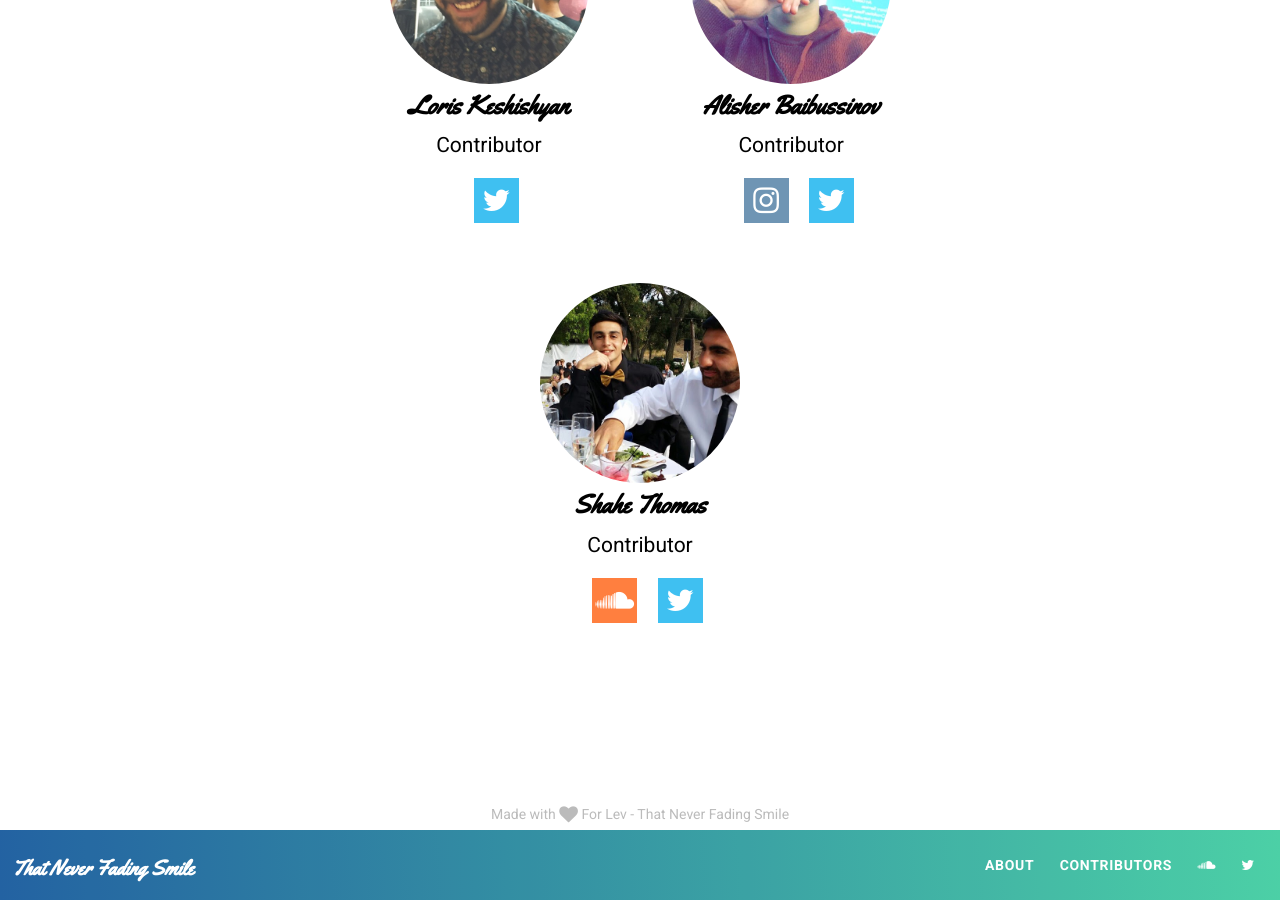
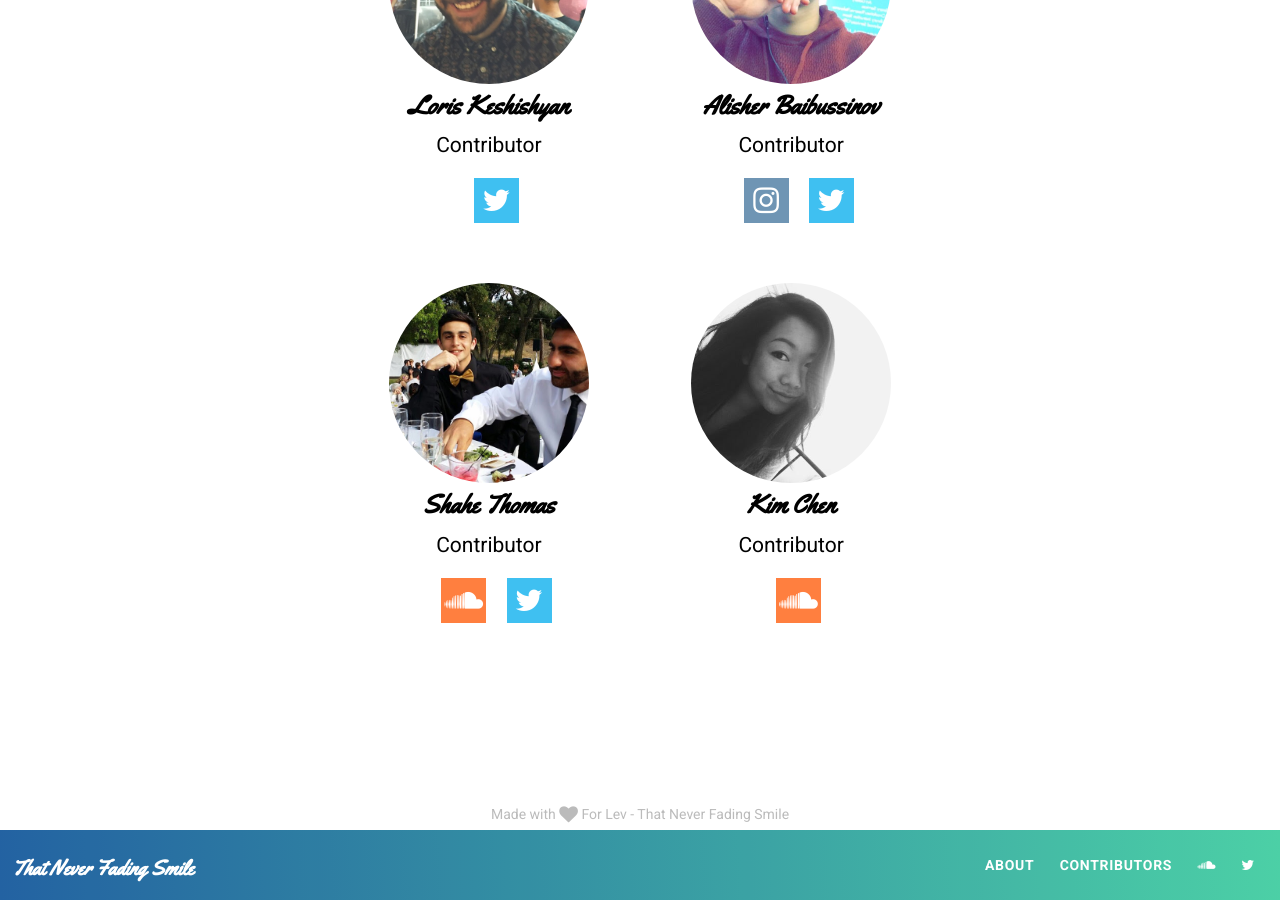
Before and after one commit to balzohrd/flapjack, a Jekyll site: the page built from contributors.md, in a window 1280 px wide and 900 px high, scrolled down 3270 px. Built offline with Jekyll 4.4.1, drawn with Linux system fonts in a browser that asks for light colours; nearby versions of some CDN libraries; comment, search, counter and statistics services are not loaded.

```diff
--- a/contributors.md
+++ b/contributors.md
@@ -138,6 +138,14 @@
     google_plus_link:
     instagram_username:
     site_link:
+  - name: Kim Chen
+    image_path: /assets/images/kim_c.jpg
+    position: Contributor
+    soundcloud: chimmyken
+    twitter_username:
+    google_plus_link:
+    instagram_username:
+    site_link:
 ---
 That Never Fading Smile is a collaboration between some of Lev’s closest friends. We are music lovers inspired by songs, riffs and lyrics of various genres from all around the world. Each contributor brings their own unique influence to the mix, See below for more information on each of us
 
```
Also changed, not shown: _posts/2016-03-09-volume-thirytthree.markdown (added, +10 -0 lines), assets/images/kim_c.jpg (added).
